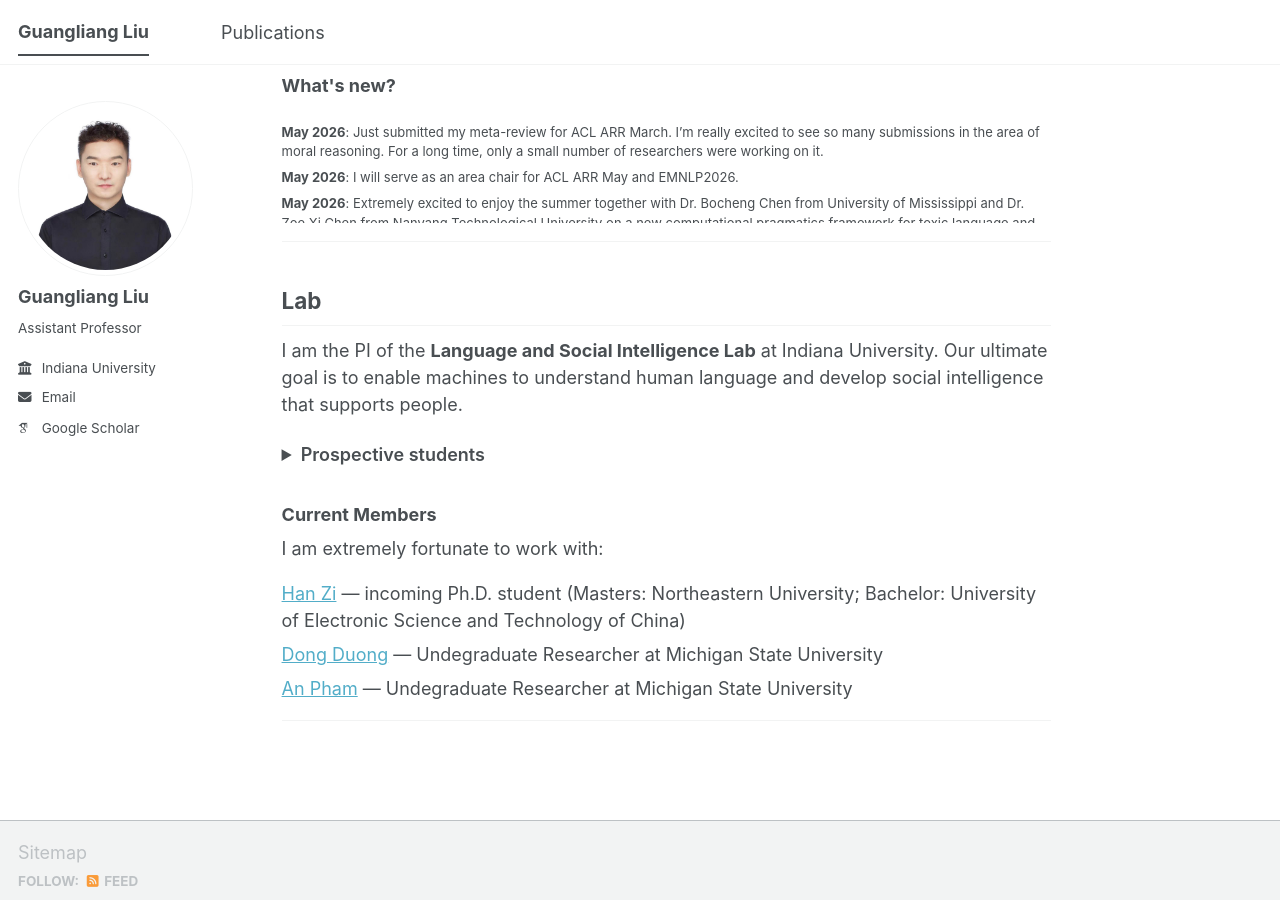
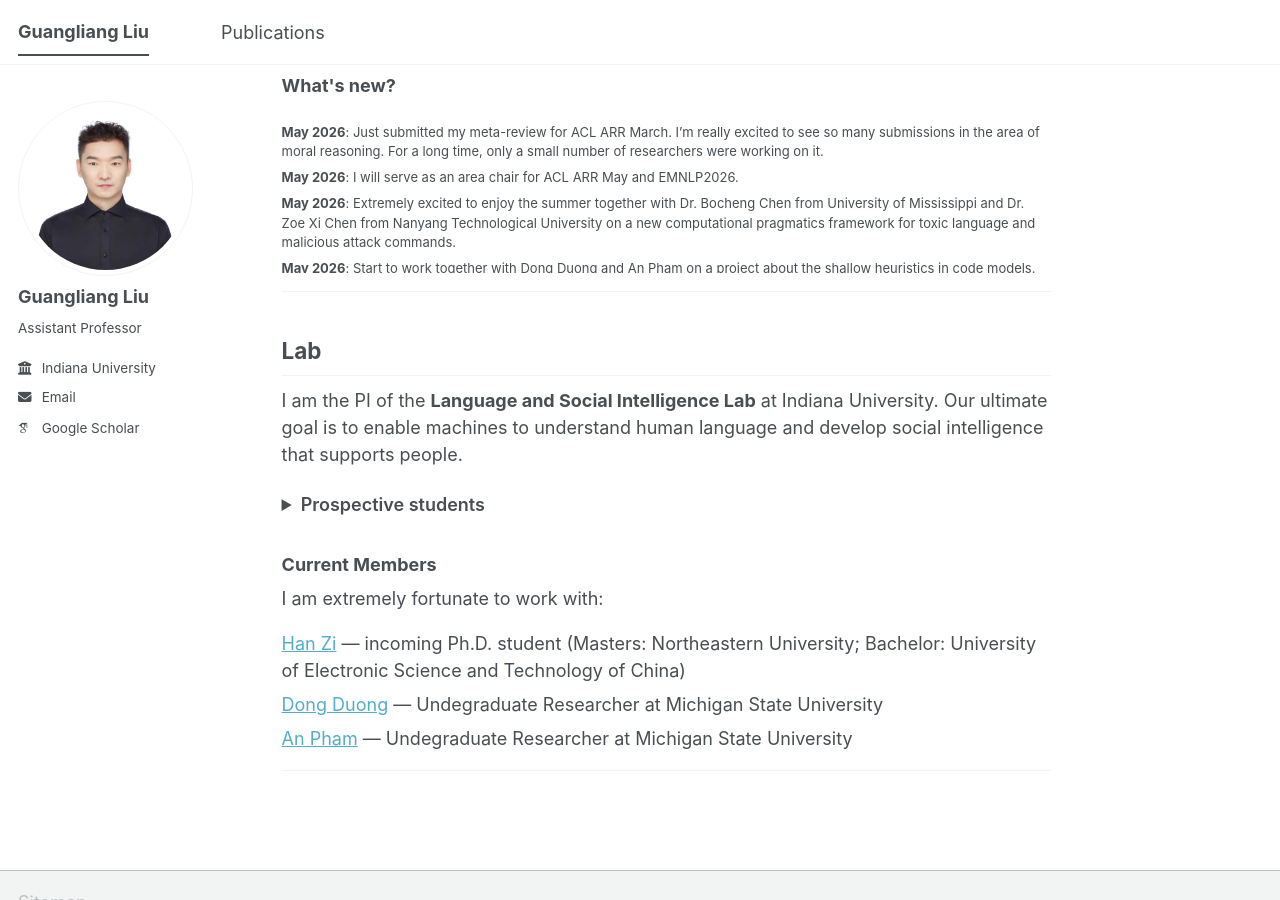
Before and after one commit to guangliang-nlp/guangliang-nlp.github.io, a Jekyll site: the page built from about.md, in a window 1280 px wide and 900 px high, scrolled down 646 px. Built offline with Jekyll 4.4.1, drawn with Linux system fonts in a browser that asks for light colours; some web fonts are replaced; a script bundle is joined from its source files by our own code; library files that are not in the unit come from our copies.

Commit message:
Update about.md

```diff
--- a/about.md
+++ b/about.md
@@ -65,7 +65,7 @@ I am an incoming tenure-track assistant professor in the Luddy School of Informa
 <section id="news">
   <p><strong>What's new?</strong></p>
 
-  <div style="overflow-y:auto; max-height:100px;">
+  <div style="overflow-y:auto; max-height:150px;">
     <ul style="list-style:none; padding:0; margin:0; font-size: 13px;">
       <li>
         <strong>May 2026</strong>: Just submitted my meta-review for ACL ARR March. I’m really excited to see so many submissions in the area of moral reasoning. For a long time, only a small number of researchers were working on it.
```
